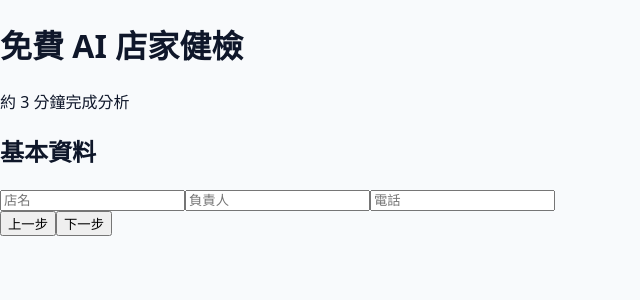
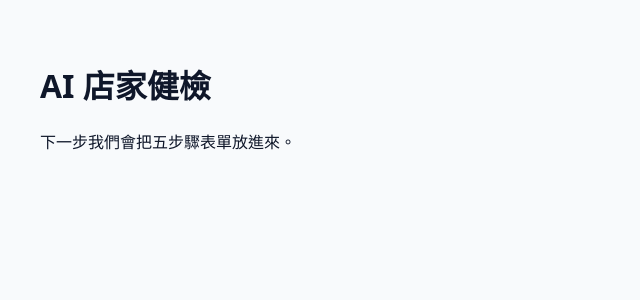
Before and after one commit to aimvp666-cloud/ShopPulseAI, a Next.js app: page /check in a window 1280 px wide. Shown: the top 300 px of the page, without its empty margins (0-640 px from the left). Built offline with nearby package versions, Linux system fonts and the light colour scheme.

Commit message:
Update page.tsx

```diff
--- a/app/check/page.tsx
+++ b/app/check/page.tsx
@@ -1,121 +1,8 @@
-
-"use client";
-
-import { useState } from "react";
-
 export default function CheckPage() {
-  const [step, setStep] = useState(1);
-
   return (
-    <main className="min-h-screen bg-slate-50 p-6">
-      <div className="mx-auto max-w-xl">
-
-        <h1 className="text-3xl font-bold mb-2">
-          免費 AI 店家健檢
-        </h1>
-
-        <p className="text-slate-500 mb-6">
-          約 3 分鐘完成分析
-        </p>
-
-        <div className="h-2 bg-slate-200 rounded-full mb-6">
-          <div
-            className="h-full bg-blue-600 rounded-full transition-all"
-            style={{ width: `${step * 20}%` }}
-          />
-        </div>
-
-        <div className="bg-white rounded-3xl p-6 shadow">
-
-          {step === 1 && (
-            <>
-              <h2 className="font-semibold text-xl mb-4">基本資料</h2>
-
-              <input placeholder="店名" className="w-full border rounded-xl p-3 mb-3" />
-              <input placeholder="負責人" className="w-full border rounded-xl p-3 mb-3" />
-              <input placeholder="電話" className="w-full border rounded-xl p-3" />
-            </>
-          )}
-
-          {step === 2 && (
-            <>
-              <h2 className="font-semibold text-xl mb-4">聯絡方式</h2>
-
-              <input placeholder="LINE ID" className="w-full border rounded-xl p-3 mb-3" />
-              <input placeholder="Email" className="w-full border rounded-xl p-3" />
-            </>
-          )}
-
-          {step === 3 && (
-            <>
-              <h2 className="font-semibold text-xl mb-4">店家資訊</h2>
-
-              <select className="w-full border rounded-xl p-3 mb-3">
-                <option>餐飲</option>
-                <option>美業</option>
-                <option>零售</option>
-                <option>健身</option>
-                <option>汽機車</option>
-                <option>其他</option>
-              </select>
-
-              <input placeholder="每日來客數" className="w-full border rounded-xl p-3 mb-3" />
-              <input placeholder="客單價" className="w-full border rounded-xl p-3" />
-            </>
-          )}
-
-          {step === 4 && (
-            <>
-              <h2 className="font-semibold text-xl mb-4">營運狀況</h2>
-
-              <input placeholder="月營業額" className="w-full border rounded-xl p-3 mb-3" />
-              <textarea
-                placeholder="目前最大的困擾"
-                className="w-full border rounded-xl p-3 h-32"
-              />
-            </>
-          )}
-
-          {step === 5 && (
-            <>
-              <h2 className="font-semibold text-xl mb-4">店面照片</h2>
-
-              <input
-                type="file"
-                multiple
-                accept="image/*"
-                className="w-full border rounded-xl p-3"
-              />
-
-              <p className="text-sm text-slate-500 mt-3">
-                最多可上傳 5 張照片
-              </p>
-            </>
-          )}
-
-          <div className="flex justify-between mt-8">
-            <button
-              onClick={() => setStep(Math.max(1, step - 1))}
-              className="px-5 py-3 rounded-xl border"
-            >
-              上一步
-            </button>
-
-            {step < 5 ? (
-              <button
-                onClick={() => setStep(step + 1)}
-                className="px-5 py-3 rounded-xl bg-blue-600 text-white"
-              >
-                下一步
-              </button>
-            ) : (
-              <button className="px-5 py-3 rounded-xl bg-blue-600 text-white">
-                開始 AI 分析
-              </button>
-            )}
-          </div>
-        </div>
-      </div>
+    <main style={{ padding: 40 }}>
+      <h1>AI 店家健檢</h1>
+      <p>下一步我們會把五步驟表單放進來。</p>
     </main>
   );
 }
```
